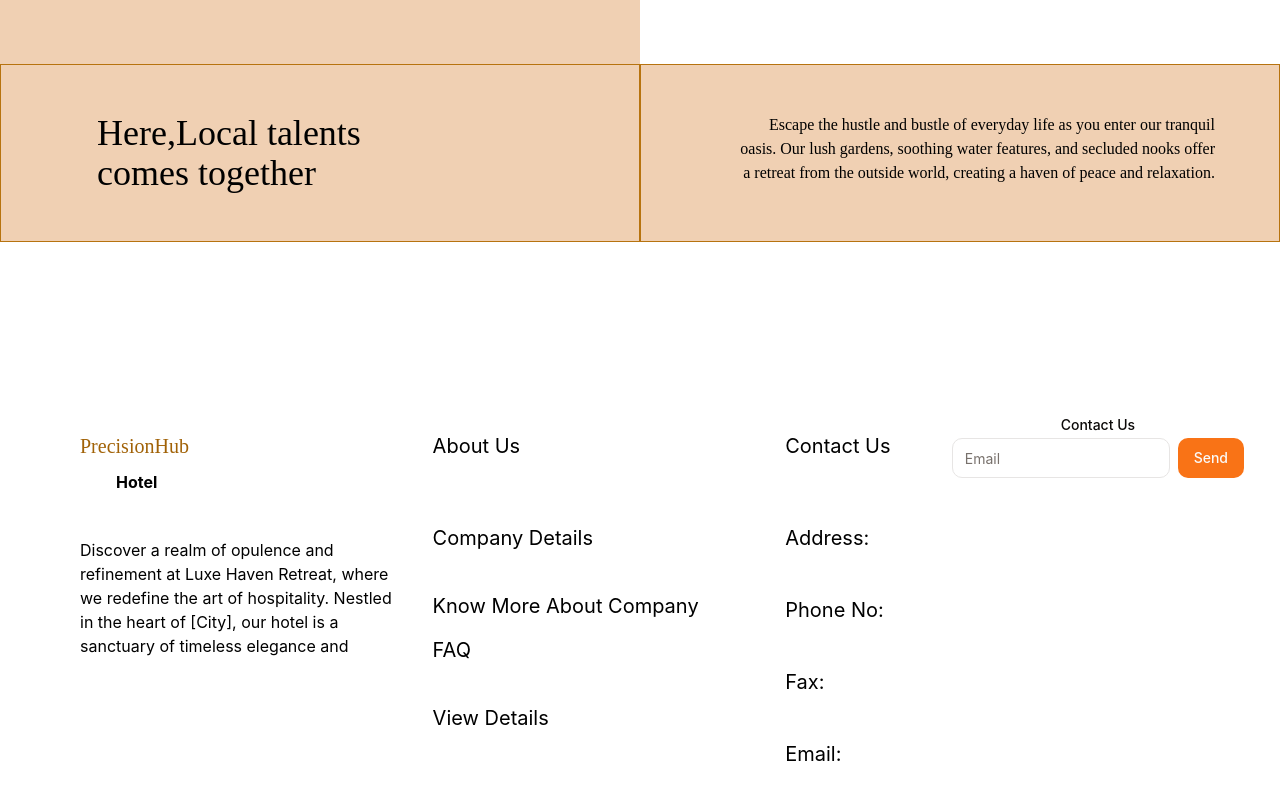
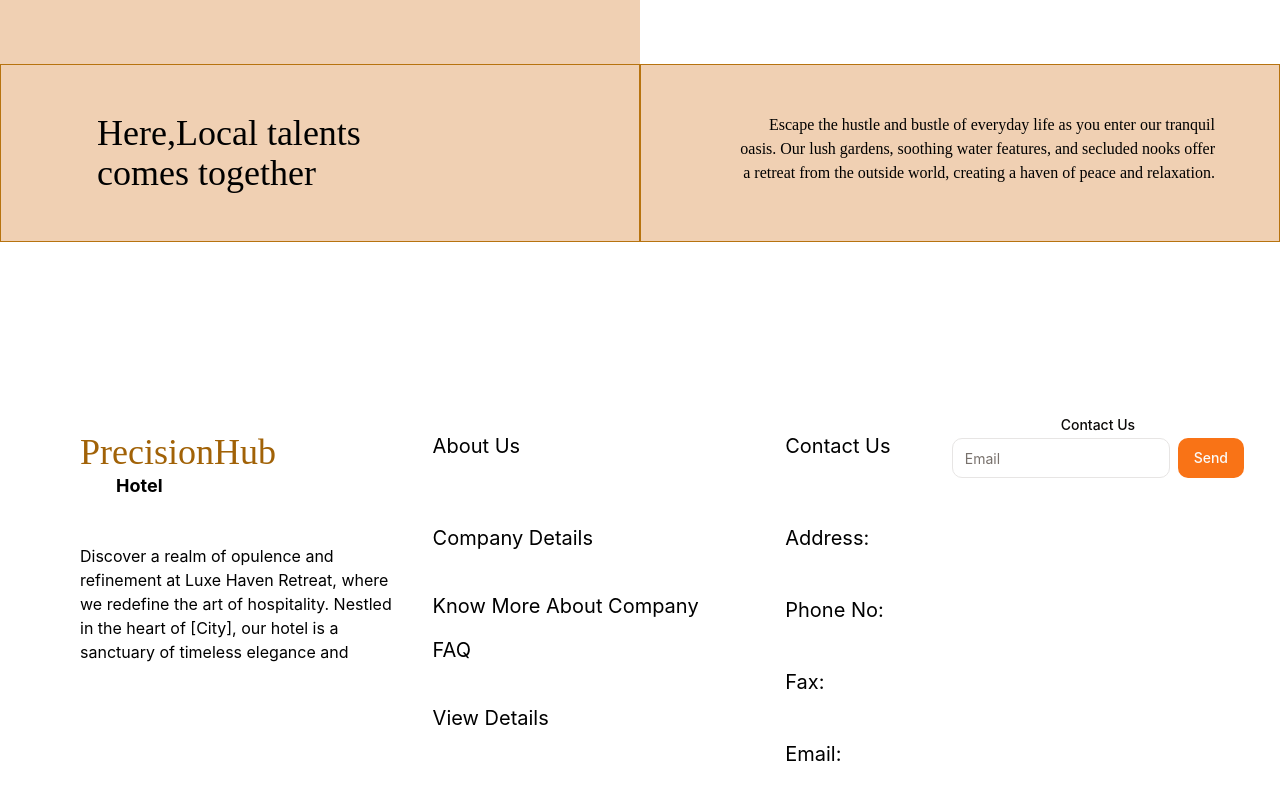
Before and after one commit to Siddhartha097/hotel, a React (Vite) app: page / in a window 1280 px wide. Shown: the part 532-1332 px from the top of the page. Built offline with nearby package versions, Linux system fonts and the light colour scheme.

Commit message:
first commit

```diff
--- a/src/components/Footer/Footer.tsx
+++ b/src/components/Footer/Footer.tsx
@@ -12,8 +12,8 @@ const Footer: React.FC = () => {
             <div className="flex gap-5 max-md:flex-col max-md:gap-0 max-md:">
               <div className="flex flex-col w-[42%] max-md:ml-0 max-md:w-full">
                 <div className="flex flex-col text-base text-black max-md:mt-10">
-                  <div className="text-xl italiano text-yellow-700">PrecisionHub</div>{" "}
-                  <div className="self-start mt-2.5 ml-9 font-bold max-md:ml-2.5">
+                  <div className="text-4xl italiano text-yellow-700">PrecisionHub</div>{" "}
+                  <div className="self-start ml-9 font-bold text-lg max-md:ml-2.5">
                     Hotel
                   </div>{" "}
                   <div className="mt-11 max-md:mt-10">
```
